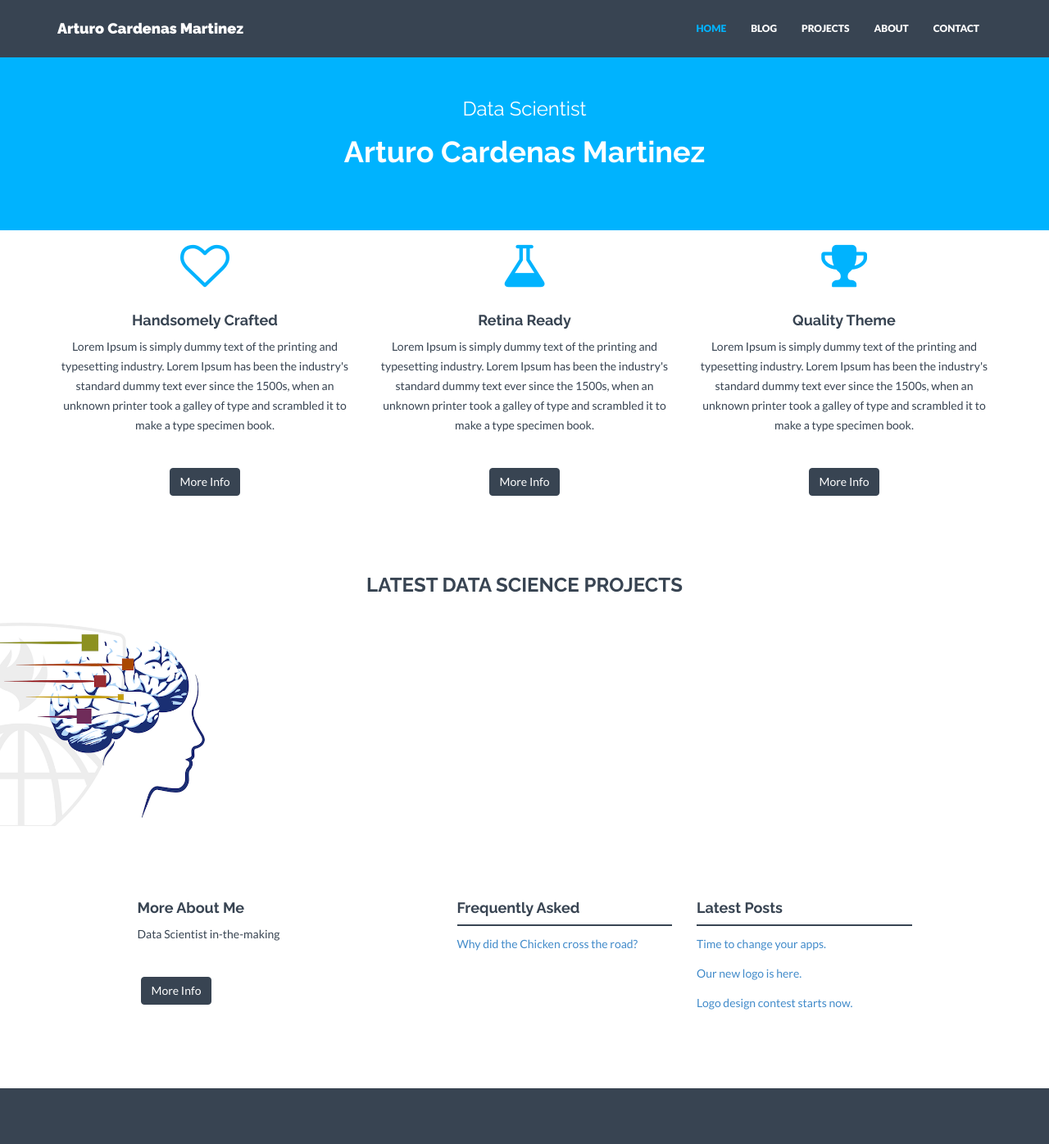
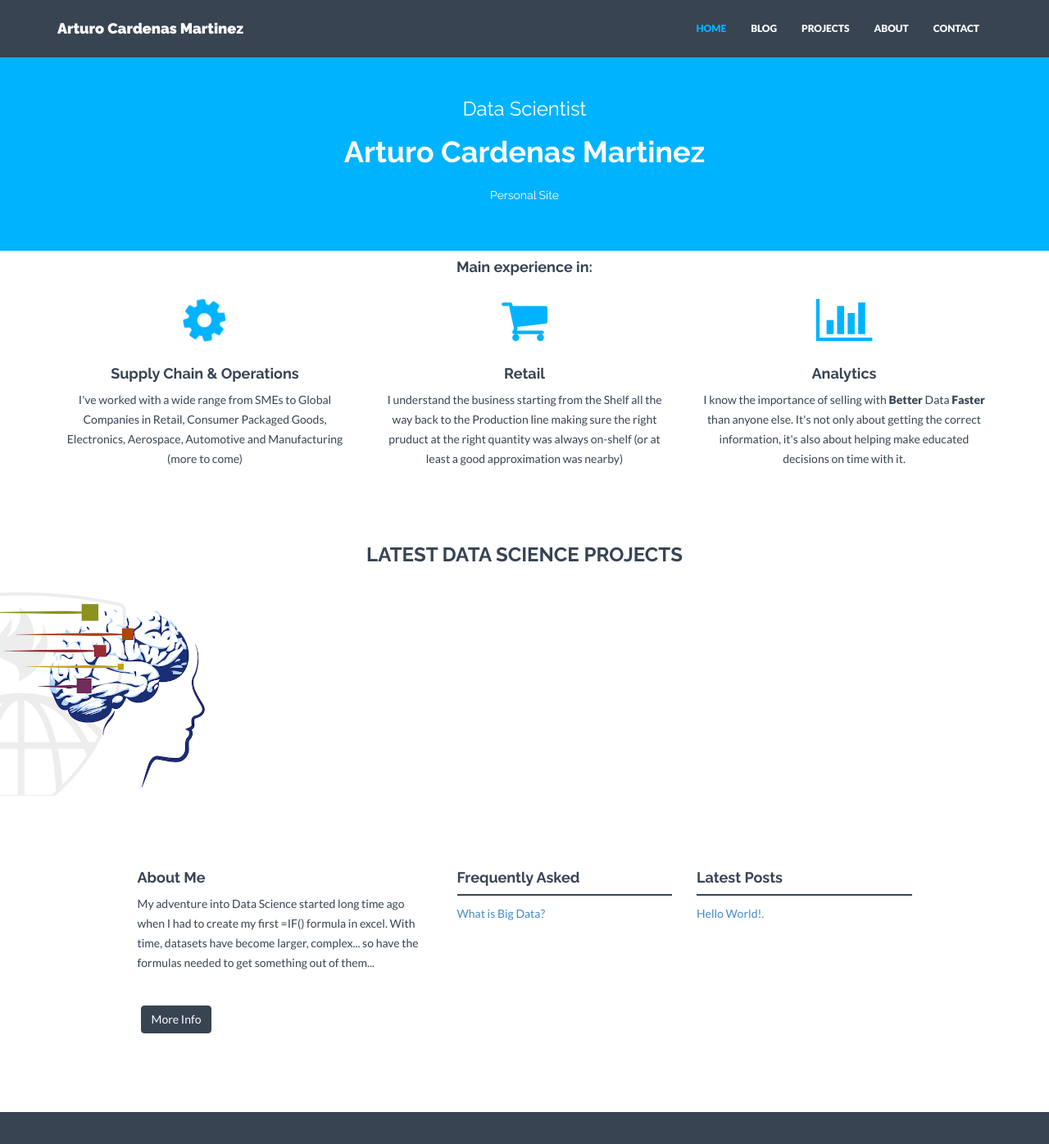
Before and after one commit to arturocm/arturocm.github.io, a Jekyll site: the page built from index.html, in a window 1280 px wide and 1400 px high. Shown: the top 1396 px of the window at 82% size. Built offline with Jekyll 4.4.1, drawn with Linux system fonts in a browser that asks for light colours; nearby versions of some CDN libraries.

Commit message:
first draft deploy

```diff
--- a/_includes/head.html
+++ b/_includes/head.html
@@ -13,7 +13,9 @@
 
     <!-- Custom styles for this template -->
     <link href="{{ "/assets/css/style.css" | prepend: site.baseurl }}" rel="stylesheet">
-    <link href="{{ "/assets/css/font-awesome.min.css" | prepend: site.baseurl }}" rel="stylesheet">
+    <!--<link href="{{ "/assets/css/font-awesome.min.css" | prepend: site.baseurl }}" rel="stylesheet"> -->
+    <link rel="stylesheet" href="https://maxcdn.bootstrapcdn.com/font-awesome/4.5.0/css/font-awesome.min.css">
+
 
     <!-- Custom CSS -->
     <!--<link rel="stylesheet" href="{{ "/css/main.css" | prepend: site.baseurl }}">-->
--- a/_includes/header.html
+++ b/_includes/header.html
@@ -4,8 +4,7 @@
             <div class="col-lg-8 col-lg-offset-2">
                 <h3>Data Scientist</h3>
                 <h1>Arturo Cardenas Martinez</h1>
-<!--                 <h5>Supply Chain</h5>
-                <h5>More Lorem Ipsum added here too.</h5>	 -->
+                <h5>Personal Site</h5>
             </div>
 <!--             <div class="col-lg-8 col-lg-offset-2 himg">
                 <img src="{{ "/assets/img/browser.png" | prepend: site.baseurl }}" class="img-responsive">
--- a/_posts/blog/2014-04-25-logo-design-contest-starts-now.markdown
+++ /dev/null
@@ -1,31 +0,0 @@
----
-layout: post
-title: "Logo design contest starts now"
-date: 2014-04-25 16:54:46
-author: Admin
-categories:
-- blog
-- Tips&Tricks
-- Code-Snippets
-img: post03.jpg
-thumb: thumb03.jpg
----
-
-<b>Lorem Ipsum</b> is simply dummy text of the printing and typesetting industry. Lorem Ipsum has been the industry's standard dummy text ever since the 1500s, when an unknown printer took a galley of type and scrambled it to make a type specimen book.
-
-It has survived not only five centuries, but also the leap into electronic typesetting, remaining essentially unchanged. <!--more-->
-It was popularised in the 1960s with the release of Letraset sheets containing Lorem Ipsum passages, and more recently with desktop publishing software like Aldus PageMaker including versions of Lorem Ipsum.
-
-Contrary to popular belief, <b>Lorem Ipsum is not simply random text</b>. It has roots in a piece of classical Latin literature from 45 BC, making it over 2000 years old. Richard McClintock, a Latin professor at [Hampden-Sydney College][hampden] in Virginia, looked up one of the more obscure Latin words, consectetur, from a Lorem Ipsum passage, and going through the cites of the word in classical literature, discovered the undoubtable source.<
-
-Lorem Ipsum comes from sections 1.10.32 and 1.10.33 of "de Finibus Bonorum et Malorum" (The Extremes of Good and Evil) by Cicero, written in 45 BC. This book is a treatise on the theory of ethics, very popular during the Renaissance. The first line of Lorem Ipsum, "Lorem ipsum dolor sit amet..", comes from a line in section 1.10.32.
-
-####Why do we use it?
-It is a long established fact that a reader will be distracted by the readable content of a page when looking at its layout. The point of using Lorem Ipsum is that it has a more-or-less normal distribution of letters, as opposed to using 'Content here, content here', making it look like readable English.
-
-
->Many desktop publishing packages and web page editors now use Lorem Ipsum as their default model text, and a search for 'lorem ipsum' will uncover many web sites still in their infancy. Various versions have evolved over the years, sometimes by accident, sometimes on purpose (injected humour and the like).
-
-There are many variations of passages of Lorem Ipsum available, but the majority have suffered alteration in some form, by injected humour, or randomised words which don't look even slightly believable.
-
-[hampden]: https://github.com/jekyll/jekyll
--- a/_posts/blog/2014-04-25-our-new-logo-is-here.markdown
+++ /dev/null
@@ -1,31 +0,0 @@
----
-layout: post
-title:  "Our new logo is here"
-date:   2014-04-25 16:54:46
-author: Admin
-categories:
-- blog
-- Web-Design
-- Development
-img: post02.jpg
-thumb: thumb02.jpg
----
-
-<b>Lorem Ipsum</b> is simply dummy text of the printing and typesetting industry. Lorem Ipsum has been the industry's standard dummy text ever since the 1500s, when an unknown printer took a galley of type and scrambled it to make a type specimen book.
-
-It has survived not only five centuries, but also the leap into electronic typesetting, remaining essentially unchanged. <!--more-->
-It was popularised in the 1960s with the release of Letraset sheets containing Lorem Ipsum passages, and more recently with desktop publishing software like Aldus PageMaker including versions of Lorem Ipsum.
-
-Contrary to popular belief, <b>Lorem Ipsum is not simply random text</b>. It has roots in a piece of classical Latin literature from 45 BC, making it over 2000 years old. Richard McClintock, a Latin professor at [Hampden-Sydney College][hampden] in Virginia, looked up one of the more obscure Latin words, consectetur, from a Lorem Ipsum passage, and going through the cites of the word in classical literature, discovered the undoubtable source.<
-
-Lorem Ipsum comes from sections 1.10.32 and 1.10.33 of "de Finibus Bonorum et Malorum" (The Extremes of Good and Evil) by Cicero, written in 45 BC. This book is a treatise on the theory of ethics, very popular during the Renaissance. The first line of Lorem Ipsum, "Lorem ipsum dolor sit amet..", comes from a line in section 1.10.32.
-
-####Why do we use it?
-It is a long established fact that a reader will be distracted by the readable content of a page when looking at its layout. The point of using Lorem Ipsum is that it has a more-or-less normal distribution of letters, as opposed to using 'Content here, content here', making it look like readable English.
-
-
->Many desktop publishing packages and web page editors now use Lorem Ipsum as their default model text, and a search for 'lorem ipsum' will uncover many web sites still in their infancy. Various versions have evolved over the years, sometimes by accident, sometimes on purpose (injected humour and the like).
-
-There are many variations of passages of Lorem Ipsum available, but the majority have suffered alteration in some form, by injected humour, or randomised words which don't look even slightly believable.
-
-[hampden]: https://github.com/jekyll/jekyll
--- a/_posts/blog/2014-04-25-time-to-change-your-apps.markdown
+++ /dev/null
@@ -1,31 +0,0 @@
----
-layout: post
-title: "Time to change your apps"
-date: 2014-04-25 16:54:46
-author: Admin
-categories:
-- blog
-- Wordpress
-- Photoshop
-img: post01.jpg
-thumb: thumb01.jpg
----
-
-<b>Lorem Ipsum</b> is simply dummy text of the printing and typesetting industry. Lorem Ipsum has been the industry's standard dummy text ever since the 1500s, when an unknown printer took a galley of type and scrambled it to make a type specimen book.
-
-It has survived not only five centuries, but also the leap into electronic typesetting, remaining essentially unchanged. <!--more-->
-It was popularised in the 1960s with the release of Letraset sheets containing Lorem Ipsum passages, and more recently with desktop publishing software like Aldus PageMaker including versions of Lorem Ipsum.
-
-Contrary to popular belief, <b>Lorem Ipsum is not simply random text</b>. It has roots in a piece of classical Latin literature from 45 BC, making it over 2000 years old. Richard McClintock, a Latin professor at [Hampden-Sydney College][hampden] in Virginia, looked up one of the more obscure Latin words, consectetur, from a Lorem Ipsum passage, and going through the cites of the word in classical literature, discovered the undoubtable source.<
-
-Lorem Ipsum comes from sections 1.10.32 and 1.10.33 of "de Finibus Bonorum et Malorum" (The Extremes of Good and Evil) by Cicero, written in 45 BC. This book is a treatise on the theory of ethics, very popular during the Renaissance. The first line of Lorem Ipsum, "Lorem ipsum dolor sit amet..", comes from a line in section 1.10.32.
-
-####Why do we use it?
-It is a long established fact that a reader will be distracted by the readable content of a page when looking at its layout. The point of using Lorem Ipsum is that it has a more-or-less normal distribution of letters, as opposed to using 'Content here, content here', making it look like readable English.
-
-
->Many desktop publishing packages and web page editors now use Lorem Ipsum as their default model text, and a search for 'lorem ipsum' will uncover many web sites still in their infancy. Various versions have evolved over the years, sometimes by accident, sometimes on purpose (injected humour and the like).
-
-There are many variations of passages of Lorem Ipsum available, but the majority have suffered alteration in some form, by injected humour, or randomised words which don't look even slightly believable.
-
-[hampden]: https://github.com/jekyll/jekyll
--- a/_posts/question/2014-04-15-your-project-name.markdown
+++ /dev/null
@@ -1,9 +0,0 @@
----
-layout: question
-title:  "Why did the Chicken cross the road?"
-date:   2014-04-25 16:54:46
-author: Marcel Newman
-categories:
-- question
----
-To get to the other side.
--- a/index.html
+++ b/index.html
@@ -6,25 +6,28 @@ permalink: /
 
 <div id="service">
     <div class="container">
+    <div class="row centered">
+    <h4>Main experience in:</h4>
+    </div>
         <div class="row centered">
             <div class="col-md-4">
-                <i class="fa fa-heart-o"></i>
-                <h4>Handsomely Crafted</h4>
-                <p>Lorem Ipsum is simply dummy text of the printing and typesetting industry. Lorem Ipsum has been the industry's standard dummy text ever since the 1500s, when an unknown printer took a galley of type and scrambled it to make a type specimen book.</p>
-                <p><br/><a href="#" class="btn btn-theme">More Info</a></p>
-            </div>
+                <i class="fa fa-cog fa-spin"></i>
+                <h4>Supply Chain & Operations</h4>
+                <p>I've worked with a wide range from SMEs to Global Companies in Retail, Consumer Packaged Goods, Electronics, Aerospace, Automotive and Manufacturing (more to come)</p>
+<!--                 <p><br/><a href="#" class="btn btn-theme">More Info</a></p>
+ -->            </div>
             <div class="col-md-4">
-                <i class="fa fa-flask"></i>
-                <h4>Retina Ready</h4>
-                <p>Lorem Ipsum is simply dummy text of the printing and typesetting industry. Lorem Ipsum has been the industry's standard dummy text ever since the 1500s, when an unknown printer took a galley of type and scrambled it to make a type specimen book.</p>
-                <p><br/><a href="#" class="btn btn-theme">More Info</a></p>
-            </div>
+                <i class="fa fa-shopping-cart"></i>
+                <h4>Retail</h4>
+                <p>I understand the business starting from the Shelf all the way back to the Production line making sure the right pruduct at the right quantity was always on-shelf (or at least a good approximation was nearby)</p>
+<!--                 <p><br/><a href="#" class="btn btn-theme">More Info</a></p>
+ -->            </div>
             <div class="col-md-4">
-                <i class="fa fa-trophy"></i>
-                <h4>Quality Theme</h4>
-                <p>Lorem Ipsum is simply dummy text of the printing and typesetting industry. Lorem Ipsum has been the industry's standard dummy text ever since the 1500s, when an unknown printer took a galley of type and scrambled it to make a type specimen book.</p>
-                <p><br/><a href="#" class="btn btn-theme">More Info</a></p>
-            </div>
+                <i class="fa fa-bar-chart"></i>
+                <h4>Analytics</h4>
+                <p>I know the importance of selling with <b>Better</b> Data <b>Faster</b> than anyone else. It's not only about getting the correct information, it's also about helping make educated decisions on time with it.</p>
+<!--                 <p><br/><a href="#" class="btn btn-theme">More Info</a></p>
+ -->            </div>
         </div>
     </div><!--/container -->
 </div><!--/service -->
@@ -34,8 +37,8 @@ permalink: /
 <div class="container mtb">
     <div class="row">
         <div class="col-lg-4 col-lg-offset-1">
-            <h4>More About Me</h4>
-            <p>{{ site.about }}</p>
+            <h4>About Me</h4>
+            <p>My adventure into Data Science started long time ago when I had to create my first =IF() formula in excel. With time, datasets have become larger, complex... so have the formulas needed to get something out of them...</p>
             <p><br/><a href="{{ "/about/" | prepend: site.baseurl }}" class="btn btn-theme">More Info</a></p>
         </div>
 
```
Also changed, not shown: _posts/blog/2016-01-13-Hello-World.markdown (added, +22 -0 lines), _posts/question/2016-01-01-big-data.markdown (added, +9 -0 lines), _posts/project/2015-08-22-Capstone.markdown (renamed from _posts/project/2014-04-15-your-project-name.markdown), 1 other file.
